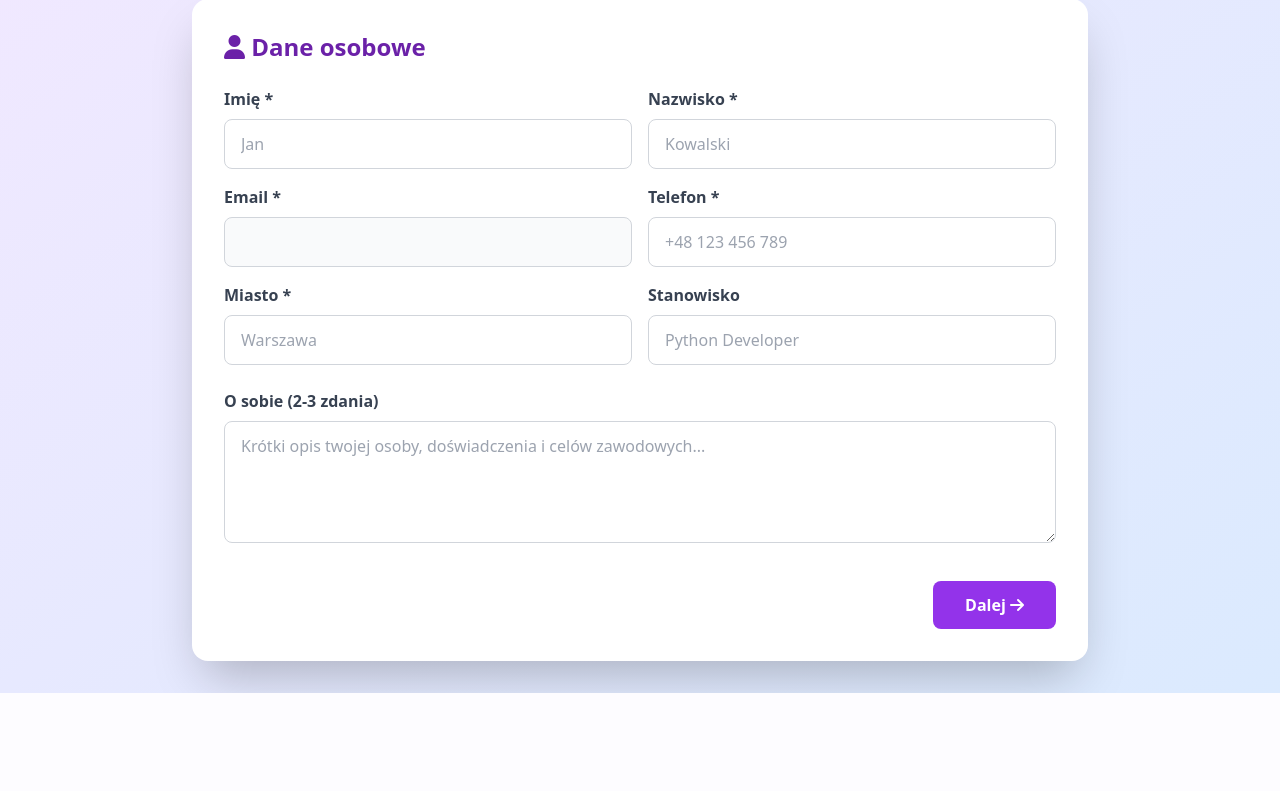
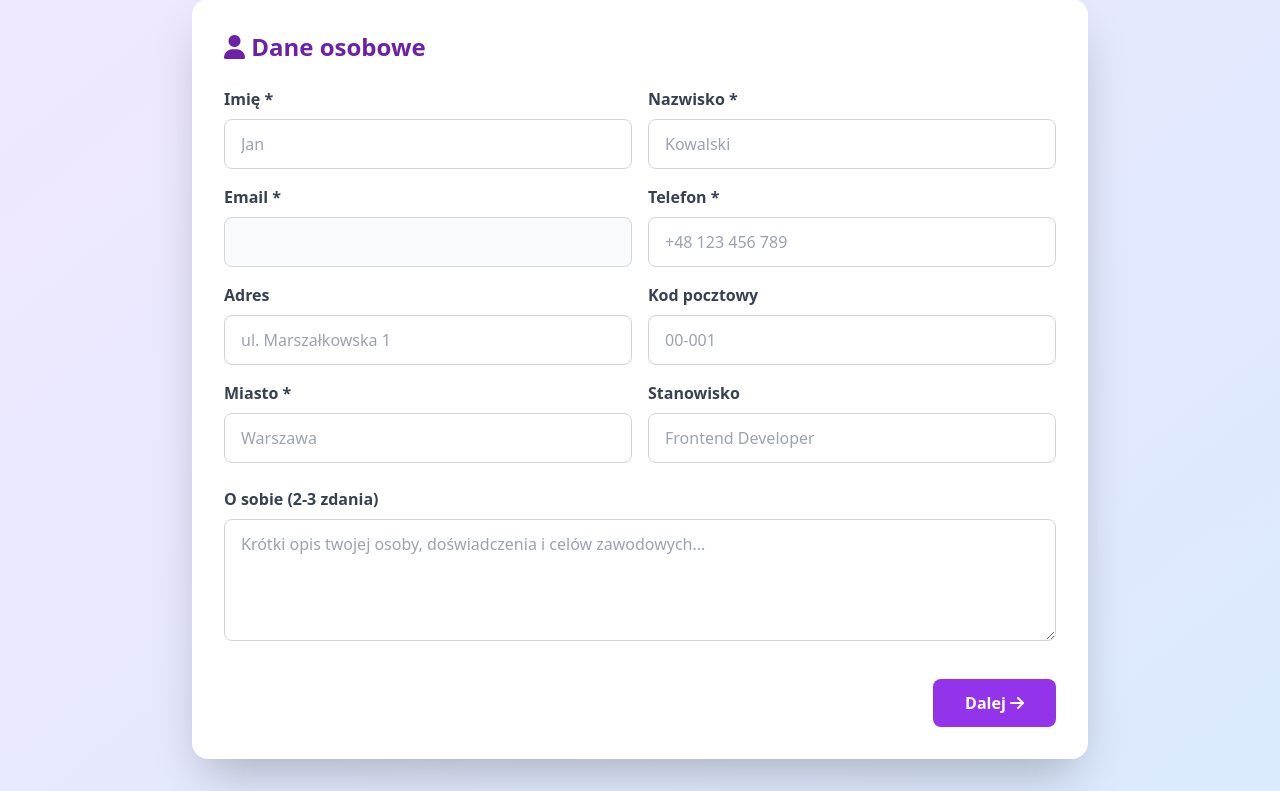
Before and after one commit to autoalexai-sketch/cv-konwerter-bot, a Flask app: template web/templates/premium_form.html in a window 1280 px wide. Shown: the part 237-1028 px from the top of the page. Before the commit the page ends 930 px from the top, so only its background shows below. Run offline with Flask 3, Linux system fonts and the light colour scheme; the template is opened without the code that fills it, so the values that code supplies are empty; some libraries are stand-ins or nearby versions.

Commit message:
feat: Добавлены поля Adres и Kod pocztowy в форму Premium

```diff
--- a/web/templates/premium_form.html
+++ b/web/templates/premium_form.html
@@ -69,6 +69,18 @@
                                    placeholder="+48 123 456 789">
                         </div>
                         <div>
+                            <label class="block text-gray-700 font-semibold mb-2">Adres</label>
+                            <input type="text" name="adres"
+                                   class="w-full px-4 py-3 border border-gray-300 rounded-lg focus:outline-none focus:border-purple-500"
+                                   placeholder="ul. Marszałkowska 1">
+                        </div>
+                        <div>
+                            <label class="block text-gray-700 font-semibold mb-2">Kod pocztowy</label>
+                            <input type="text" name="kod_pocztowy"
+                                   class="w-full px-4 py-3 border border-gray-300 rounded-lg focus:outline-none focus:border-purple-500"
+                                   placeholder="00-001">
+                        </div>
+                        <div>
                             <label class="block text-gray-700 font-semibold mb-2">Miasto *</label>
                             <input type="text" name="miasto" required
                                    class="w-full px-4 py-3 border border-gray-300 rounded-lg focus:outline-none focus:border-purple-500"
@@ -78,7 +90,7 @@
                             <label class="block text-gray-700 font-semibold mb-2">Stanowisko</label>
                             <input type="text" name="stanowisko"
                                    class="w-full px-4 py-3 border border-gray-300 rounded-lg focus:outline-none focus:border-purple-500"
-                                   placeholder="Python Developer">
+                                   placeholder="Frontend Developer">
                         </div>
                     </div>
 
```
